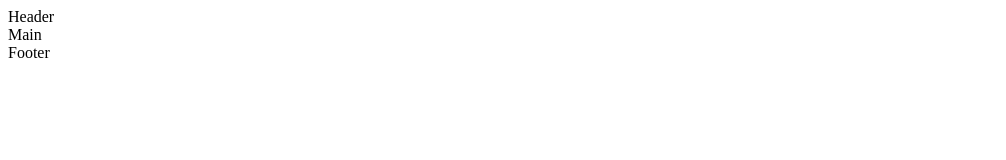
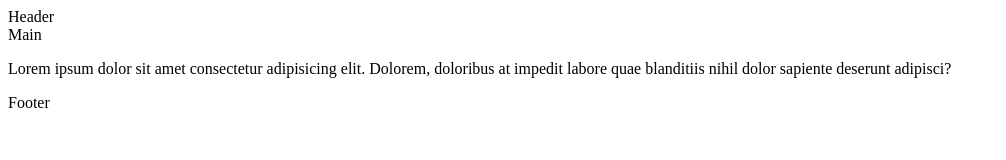
Before and after one commit to soroysoroy4/new-project, a plain HTML site: page index.html in a window 1280 px wide. Shown: the whole page, without its empty margins (0-1006 px from the left). Drawn offline with Linux system fonts and the light colour scheme.

Commit message:
adding paragraph in main section

```diff
--- a/index.html
+++ b/index.html
@@ -1,20 +1,27 @@
 <!DOCTYPE html>
 <html lang="en">
+
 <head>
   <meta charset="UTF-8">
   <meta http-equiv="X-UA-Compatible" content="IE=edge">
   <meta name="viewport" content="width=device-width, initial-scale=1.0">
   <title>New Project</title>
 </head>
+
 <body>
   <header>
     Header
   </header>
   <main>
     Main
+    <p>
+      Lorem ipsum dolor sit amet consectetur adipisicing elit. Dolorem, doloribus at impedit labore quae blanditiis
+      nihil dolor sapiente deserunt adipisci?
+    </p>
   </main>
   <footer>
     Footer
   </footer>
 </body>
+
 </html>
```
